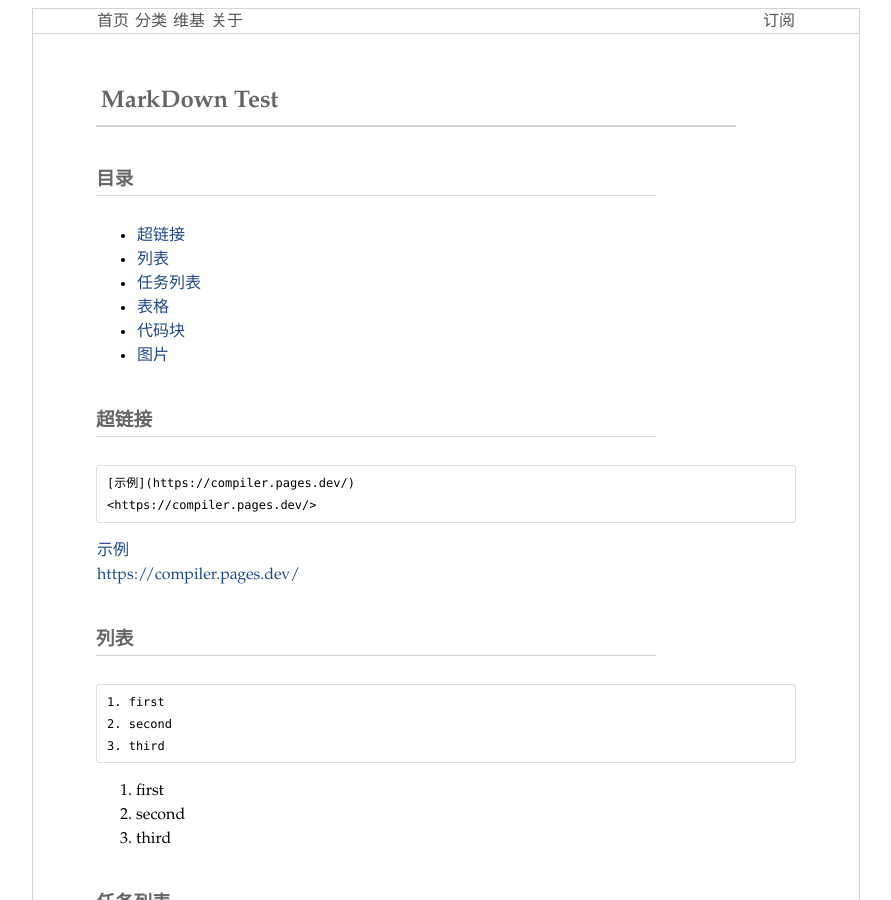
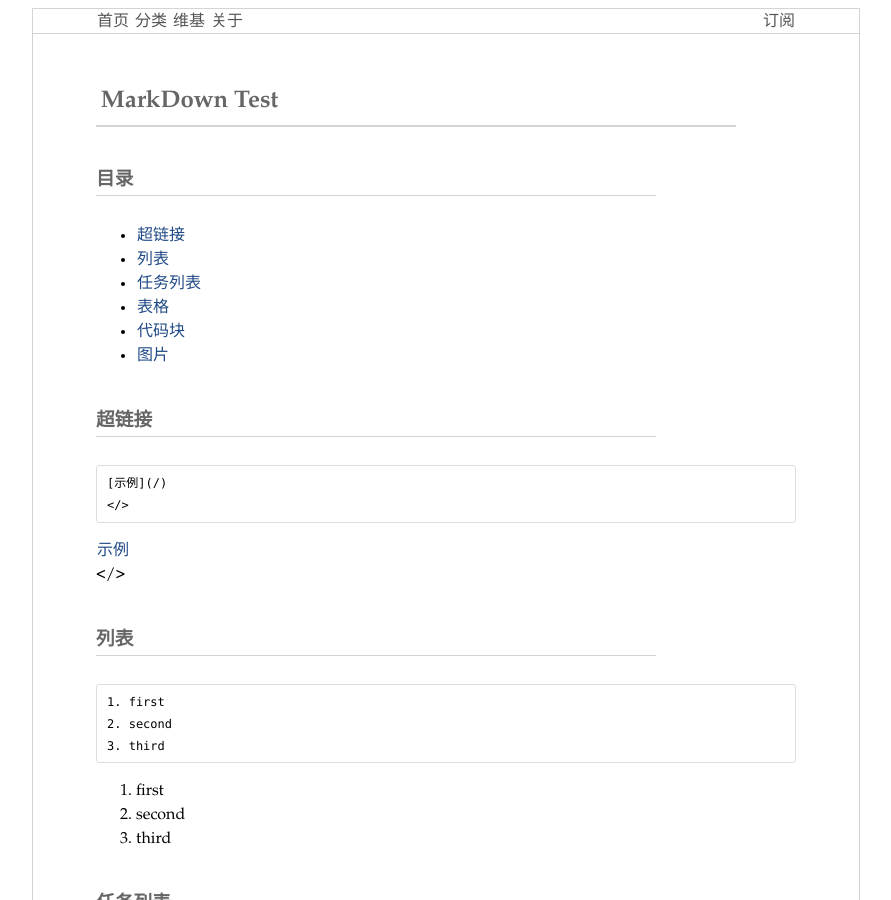
Before and after one commit to assertion/assertion.github.io, a Jekyll site: the page built from pages/markdown.md, in a window 1280 px wide and 900 px high. Shown: the whole window, without its empty margins (194-1085 px from the left). Built offline with Jekyll 4.4.1, drawn with Linux system fonts in a browser that asks for light colours; Markdown is read by kramdown in place of the engine named in the settings; some of the changed lines change nothing that is shown.

Commit message:
Demo links without hardcoded domain

````diff
--- a/pages/markdown.md
+++ b/pages/markdown.md
@@ -16,11 +16,11 @@ permalink: /markdown
 
 ###超链接
 ```
-[示例](https://compiler.pages.dev/)
-<https://compiler.pages.dev/>
+[示例](/)
+</>
 ```
-[示例](https://compiler.pages.dev/)
-<https://compiler.pages.dev/>
+[示例](/)
+</>
 
 ###列表
 ```
````
